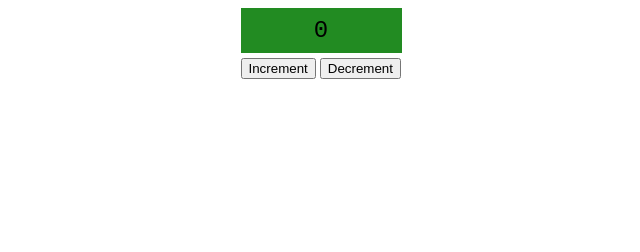
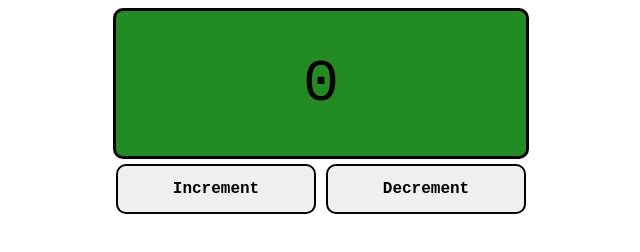
Before and after one commit to haydensprinkle/Counter, a plain HTML site: page index.html in a window 1280 px wide. Shown: the whole page, without its empty margins (319-959 px from the left). Drawn offline with Linux system fonts and the light colour scheme.

Commit message:
light updates to styling

```diff
--- a/style.css
+++ b/style.css
@@ -1,20 +1,37 @@
 *{
     margin: none;
+    font-family: monospace;
 }
 .number-area {
   background-color: forestgreen;
-  width: 161px;
-  height: 45px;
+  width: 410px;
+  height: 145px;
   display: flex;
   flex-direction: column;
   justify-content: center;
   align-items: center;
   margin: 0 auto;
-  font-family: monospace;
-  font-size: 24px;
+  font-size: 60px;
+  border-radius: 10px;
+  border: 3px solid black;
 }
 .buttons {
+  display: flex;
   margin: 0 auto;
-  width: 161px;
+  max-width: 410px;
   padding-top: 5px;
+  align-items: center;
+  justify-content: space-between;
 }
+button{
+  width: 200px;
+  height: 50px;
+  font-size: 16px;
+  border-radius: 10px;
+  border: solid black 2px;
+  outline: none;
+  font-weight: bold;
+}
+button:hover{
+  background-color: grey;
+}
```
